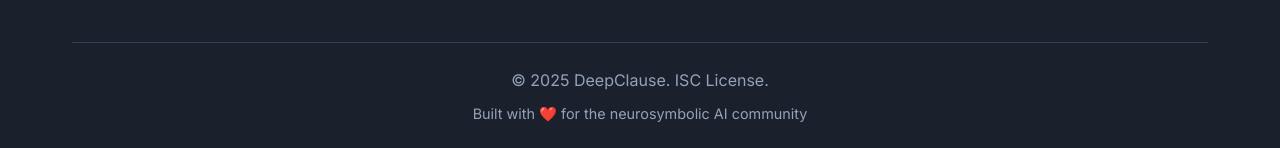
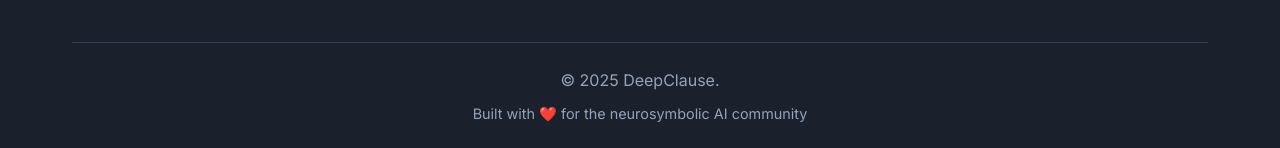
Before and after one commit to deepclause/deepclause.github.io, a plain HTML site: page index.html in a window 1280 px wide. Shown: the part 7091-7239 px from the top of the page. Drawn offline with Linux system fonts and the light colour scheme.

Commit message:
Remove ISC License mention from footer

```diff
--- a/index.html
+++ b/index.html
@@ -468,7 +468,7 @@ agent_main :-
             </div>
 
             <div class="footer-bottom">
-                <p>&copy; 2025 DeepClause. ISC License.</p>
+                <p>&copy; 2025 DeepClause.</p>
                 <p class="footer-credits">Built with ❤️ for the neurosymbolic AI community</p>
             </div>
         </div>
```
